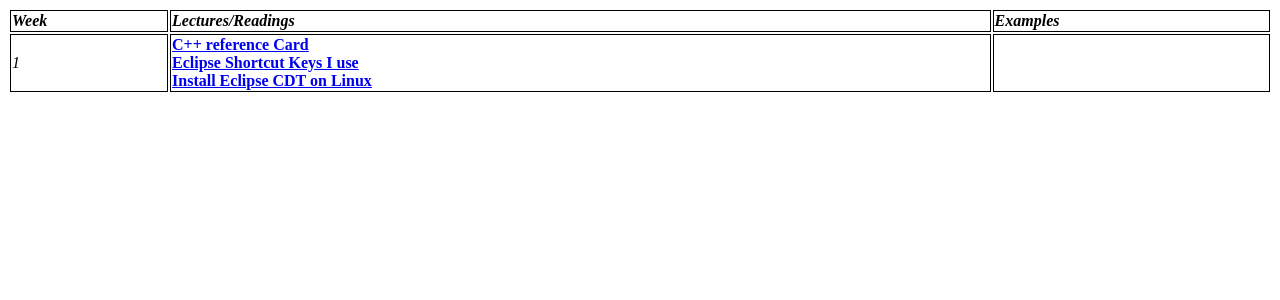
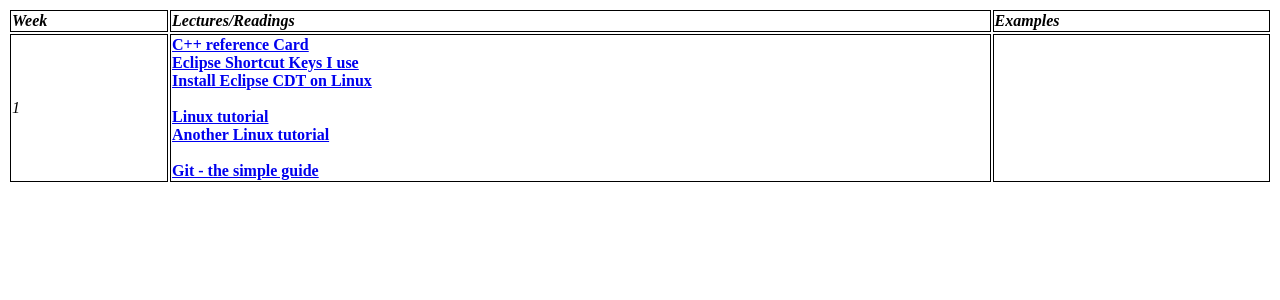
Before and after one commit to CNUClasses/CPSC327, a Jekyll site: the page navbar/Lectures.html, which Jekyll copies as it is, in a window 1280 px wide. Shown: the top 300 px of the page. Built offline with Jekyll 4.4.1, drawn with Linux system fonts in a browser that asks for light colours.

Commit message:
fleshed out lectures with readings

```diff
--- a/navbar/Lectures.html
+++ b/navbar/Lectures.html
@@ -20,7 +20,12 @@
 			<td class="style_white ">
 			    <strong><a href="https://github.com/CNUClasses/CPSC327/blob/master/content/Lectures/1_Cpp_reference.pdf"> C++ reference Card </a></strong><br>
 				<strong><a href="https://github.com/CNUClasses/CPSC327/blob/master/content/IDE_Setup/eclipse_shortcut_keys.pdf"> Eclipse Shortcut Keys I use </a></strong><br>
-            	<strong><a href="https://github.com/CNUClasses/CPSC327/blob/master/content/IDE_Setup/Eclipse_Setup_Ubuntu.pdf">Install Eclipse CDT on Linux</a></strong><br />
+            	<strong><a href="https://github.com/CNUClasses/CPSC327/blob/master/content/IDE_Setup/Eclipse_Setup_Ubuntu.pdf">Install Eclipse CDT on Linux</a></strong><br /><br>
+            	<strong><a href="http://www.ee.surrey.ac.uk/Teaching/Unix/">Linux tutorial</a></strong><br/>
+            	<strong><a href="http://ryanstutorials.net/linuxtutorial/">Another Linux tutorial</a></strong><br/>
+            	<br>
+            	<strong><a href="http://rogerdudler.github.io/git-guide/">Git - the simple guide</a></strong><br/>
+
             </td>
 			<td class="style_white "><em></em></td>
 		</tr>
```
